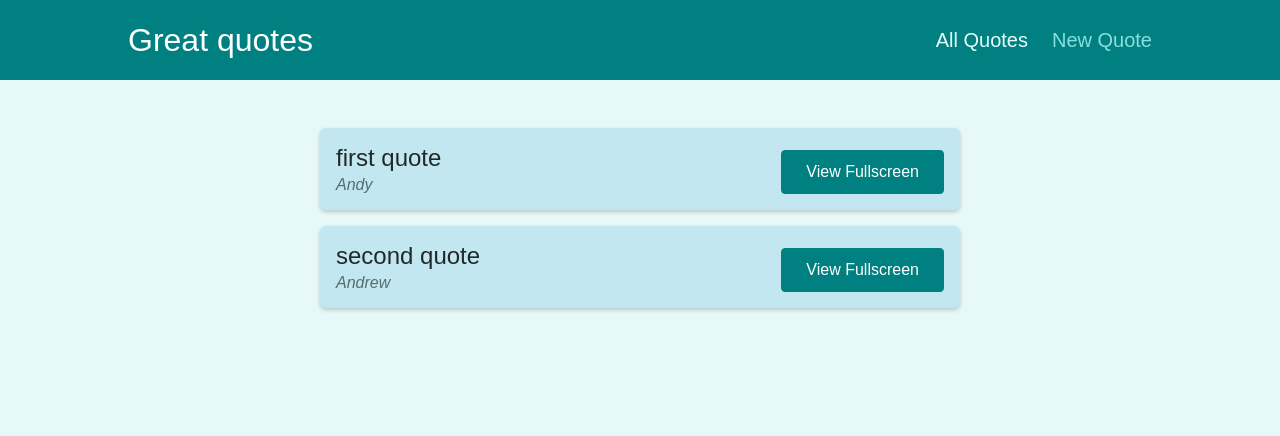
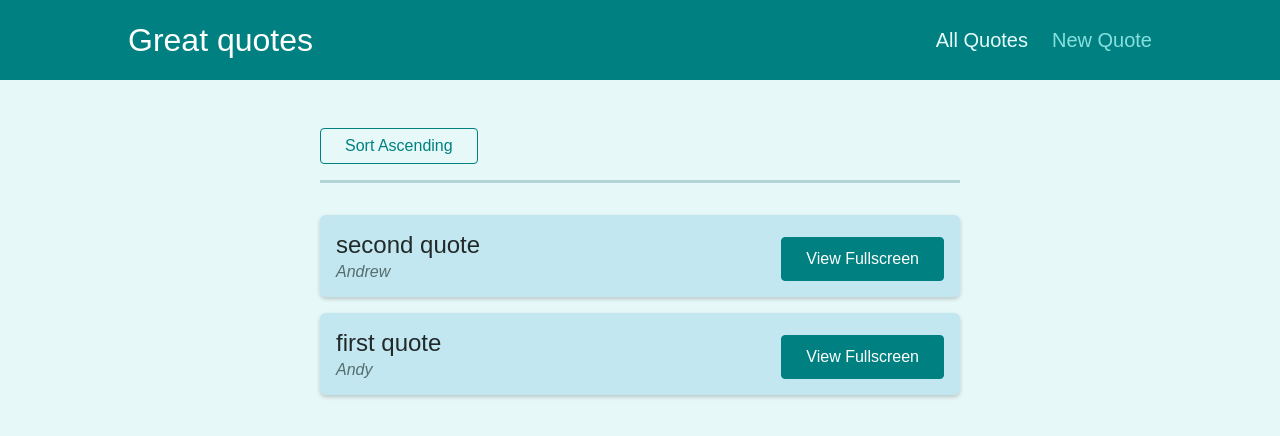
Before and after one commit to morozowandrey/react-expenses-tracker, a React (Create React App) app in the folder routing-app/: page /quotes in a window 1280 px wide. Shown: the top 436 px of the page. Built offline with nearby package versions, Linux system fonts and the light colour scheme.

Commit message:
quotes sorting with query parametrs

```diff
--- a/routing-app/src/components/quotes/QuoteList.js
+++ b/routing-app/src/components/quotes/QuoteList.js
@@ -1,13 +1,41 @@
-import { Fragment } from 'react';
+import { Fragment } from 'react'
+import { useHistory, useLocation } from 'react-router'
+import QuoteItem from './QuoteItem'
+import classes from './QuoteList.module.css'
 
-import QuoteItem from './QuoteItem';
-import classes from './QuoteList.module.css';
+const sortQuotes = (quotes, ascending) => {
+  return quotes.sort((quoteA, quoteB) => {
+    if (ascending) {
+      return quoteA.id > quoteB.id ? 1 : -1
+    } else {
+      return quoteA.id < quoteB.id ? 1 : -1
+    }
+  })
+}
 
 const QuoteList = (props) => {
+  const history = useHistory()
+  const location = useLocation()
+
+  const queryParams = new URLSearchParams(location.search)
+  const isSortingAscending = queryParams.get('sort') === 'asc'
+
+  const sortedQuotes = sortQuotes(props.quotes, isSortingAscending)
+
+  const changeSortingHandler = () => {
+    history.push('/quotes?sort=' + (isSortingAscending ? 'desc' : 'asc'))
+  }
+
   return (
     <Fragment>
+      <div className={classes.sorting}>
+        <button onClick={changeSortingHandler} className="">
+          Sort {isSortingAscending ? 'Descending' : 'Ascending'}
+        </button>
+        {/* <button className=""></button> */}
+      </div>
       <ul className={classes.list}>
-        {props.quotes.map((quote) => (
+        {sortedQuotes.map((quote) => (
           <QuoteItem
             key={quote.id}
             id={quote.id}
@@ -17,7 +45,7 @@ const QuoteList = (props) => {
         ))}
       </ul>
     </Fragment>
-  );
-};
+  )
+}
 
-export default QuoteList;
+export default QuoteList
```
Also changed, not shown: 1 other file (tests, documents, lock files or other folders).
